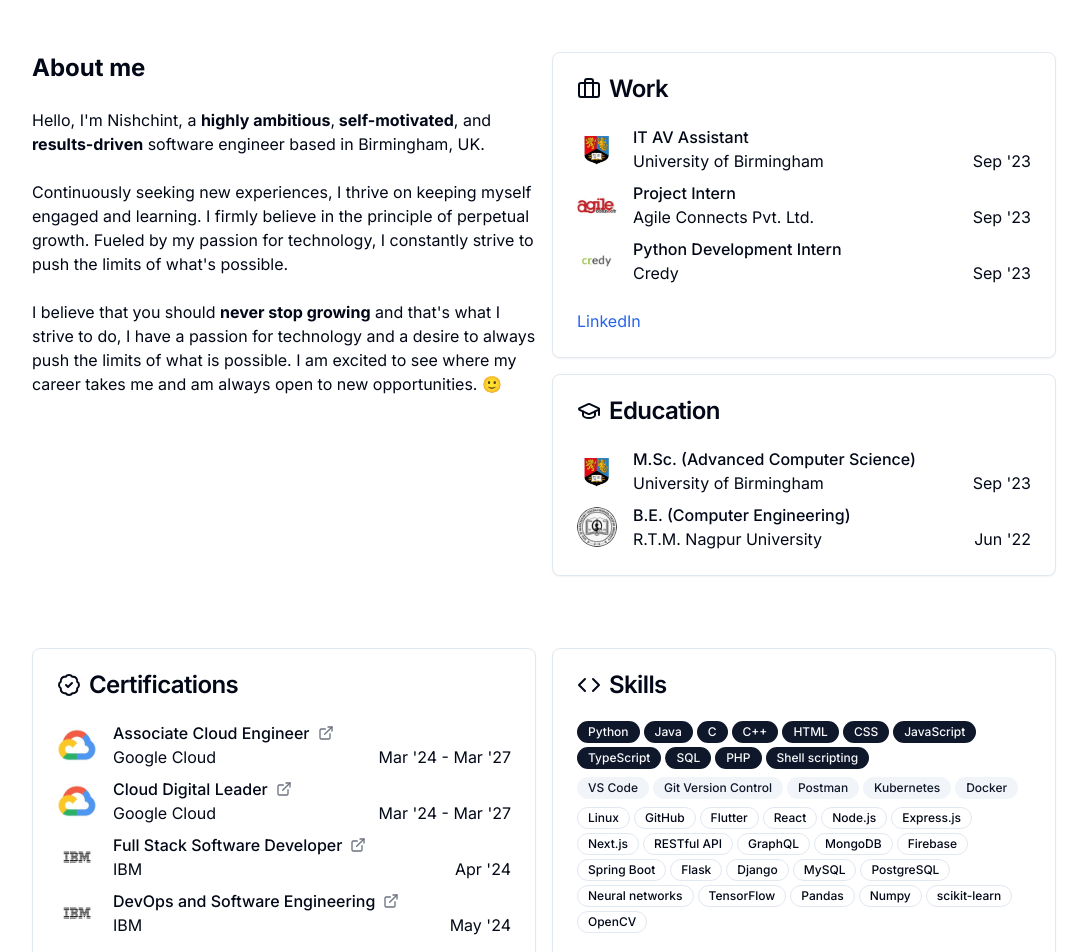
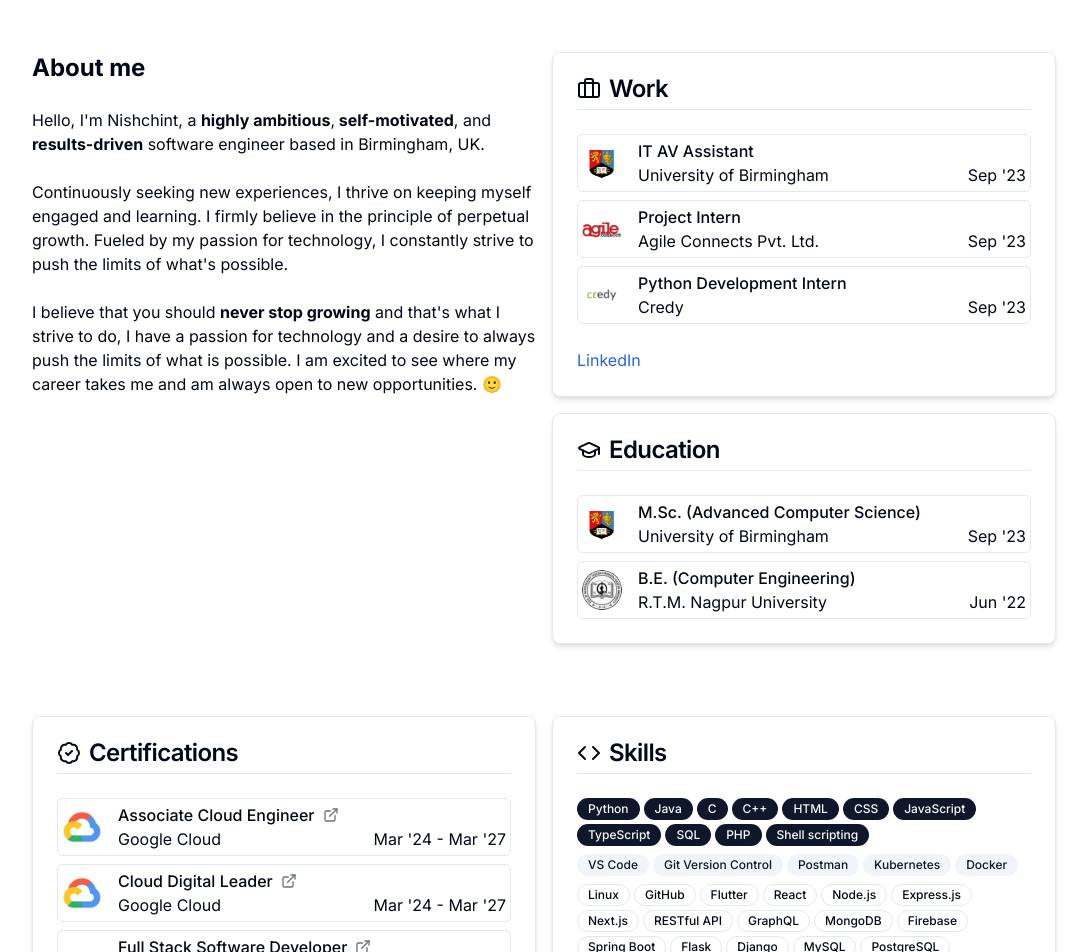
Before and after one commit to nishchintmakode/portfolio-web, a Next.js app: page / in a window 1280 px wide. Shown: the part 460-1412 px from the top of the page, without its empty margins (96-1183 px from the left). Built offline with nearby package versions, Linux system fonts and the light colour scheme.

Commit message:
Changes to card layout and properties

```diff
--- a/src/components/Projects.tsx
+++ b/src/components/Projects.tsx
@@ -7,18 +7,22 @@
   CardContent,
   CardFooter,
 } from "./ui/card";
+import { Separator } from "./ui/separator";
 import { FolderGit } from "lucide-react";
 import { ExternalLink } from "lucide-react";
 
 const Projects = () => {
   return (
     <section id="projects" className="w-full mb-8">
-      <Card>
+      <Card className="rounded-lg border shadow-md">
         <CardHeader>
-          <CardTitle>
+          <CardTitle className="space-y-2">
             <div className="flex items-center">
               <FolderGit className="mr-2" />
               Projects
+            </div>
+            <div className="flex w-full justify-center items-center">
+              <Separator />
             </div>
           </CardTitle>
         </CardHeader>
--- a/src/components/about/experience.tsx
+++ b/src/components/about/experience.tsx
@@ -16,18 +16,21 @@
 const Experience = () => {
   return (
     <section className="w-full grid grid-cols-1 gap-4 mb-8">
-      <Card className="w-full">
+      <Card className="w-full rounded-lg border shadow-md">
         <CardHeader>
-          <CardTitle>
+          <CardTitle className="space-y-2">
             <div className="flex items-center">
               <Briefcase className="mr-2" />
               Work
+            </div>
+            <div className="flex w-full justify-center items-center">
+              <Separator />
             </div>
           </CardTitle>
         </CardHeader>
         <CardContent>
           <div className="space-y-2">
-            <div className="flex items-center gap-4">
+            <div className="flex items-center rounded-md border p-1 gap-4">
               <Avatar>
                 <AvatarImage src="/uob.jpg" alt="uob_logo" />
                 <AvatarFallback>UOB</AvatarFallback>
@@ -42,7 +45,7 @@
                 </div>
               </div>
             </div>
-            <div className="flex items-center gap-4">
+            <div className="flex items-center rounded-md border p-1 gap-4">
               <Avatar>
                 <AvatarImage src="/agile.jpg" alt="uob_logo" />
                 <AvatarFallback>UOB</AvatarFallback>
@@ -57,7 +60,7 @@
                 </div>
               </div>
             </div>
-            <div className="flex items-center gap-4">
+            <div className="flex items-center rounded-md border p-1 gap-4">
               <Avatar>
                 <AvatarImage src="/credy.jpg" alt="uob_logo" />
                 <AvatarFallback>UOB</AvatarFallback>
@@ -80,18 +83,21 @@
           </Link>
         </CardFooter>
       </Card>
-      <Card className="w-full">
+      <Card className="w-full rounded-lg border shadow-md">
         <CardHeader>
-          <CardTitle>
+          <CardTitle className="space-y-2">
             <div className="flex items-center">
               <GraduationCap className="mr-2" />
               Education
+            </div>
+            <div className="flex w-full justify-center items-center">
+              <Separator />
             </div>
           </CardTitle>
         </CardHeader>
         <CardContent>
           <div className="space-y-2">
-            <div className="flex items-center gap-4">
+            <div className="flex items-center rounded-md border p-1 gap-4">
               <Avatar>
                 <AvatarImage src="/uob.jpg" alt="uob_logo" />
                 <AvatarFallback>UOB</AvatarFallback>
@@ -108,7 +114,7 @@
                 </div>
               </div>
             </div>
-            <div className="flex items-center gap-4">
+            <div className="flex items-center rounded-md border p-1 gap-4">
               <Avatar>
                 <AvatarImage src="/rtmnu.jpg" alt="rtmnu_logo" />
                 <AvatarFallback>NU</AvatarFallback>
--- a/src/components/qualifications/certifications.tsx
+++ b/src/components/qualifications/certifications.tsx
@@ -15,18 +15,21 @@
 const Certifications = () => {
   return (
     <div className="md:mt-2 md:w-1/1">
-      <Card className="w-full">
+      <Card className="w-full rounded-lg border shadow-md">
         <CardHeader>
-          <CardTitle>
+          <CardTitle className="space-y-2">
             <div className="flex items-center">
               <BadgeCheck className="mr-2" />
               Certifications
+            </div>
+            <div className="flex w-full justify-center items-center">
+              <Separator />
             </div>
           </CardTitle>
         </CardHeader>
         <CardContent>
           <div className="space-y-2">
-            <div className="flex items-center gap-4">
+            <div className="flex items-center rounded-md border p-1 gap-4">
               <Avatar>
                 <AvatarImage src="/google_cloud_logo.jpg" alt="gcp_logo" />
                 <AvatarFallback>GCP</AvatarFallback>
@@ -50,7 +53,7 @@
                 </div>
               </div>
             </div>
-            <div className="flex items-center gap-4">
+            <div className="flex items-center rounded-md border p-1 gap-4">
               <Avatar>
                 <AvatarImage src="/google_cloud_logo.jpg" alt="gcp_logo" />
                 <AvatarFallback>GCP</AvatarFallback>
@@ -74,7 +77,7 @@
                 </div>
               </div>
             </div>
-            <div className="flex items-center gap-4">
+            <div className="flex items-center rounded-md border p-1 gap-4">
               <Avatar>
                 <AvatarImage src="/ibm_logo.jpg" alt="ibm_logo" />
                 <AvatarFallback>IBM</AvatarFallback>
@@ -92,7 +95,7 @@
                 </div>
               </div>
             </div>
-            <div className="flex items-center gap-4">
+            <div className="flex items-center rounded-md border p-1 gap-4">
               <Avatar>
                 <AvatarImage src="/ibm_logo.jpg" alt="ibm_logo" />
                 <AvatarFallback>IBM</AvatarFallback>
--- a/src/components/qualifications/skills.tsx
+++ b/src/components/qualifications/skills.tsx
@@ -7,6 +7,7 @@
   CardContent,
   CardFooter,
 } from "../ui/card";
+import { Separator } from "../ui/separator";
 import { Badge } from "../ui/badge";
 import { Code } from "lucide-react";
 
@@ -60,12 +61,15 @@
 const Skills = () => {
   return (
     <div className="md:mt-2 md:w-1/1">
-      <Card className="w-full">
+      <Card className="w-full rounded-lg border shadow-md">
         <CardHeader>
-          <CardTitle>
+          <CardTitle className="space-y-2">
             <div className="flex items-center">
               <Code className="mr-2" />
               Skills
+            </div>
+            <div className="flex w-full justify-center items-center">
+              <Separator />
             </div>
           </CardTitle>
         </CardHeader>
```
